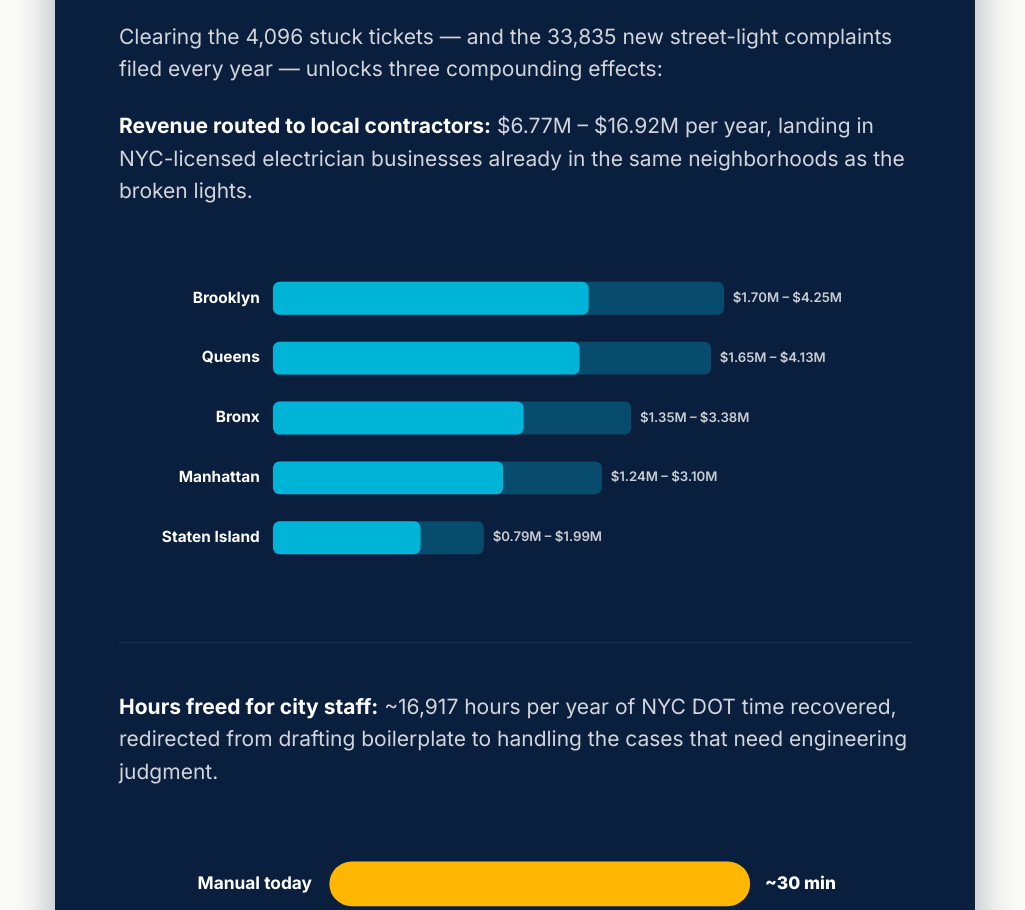
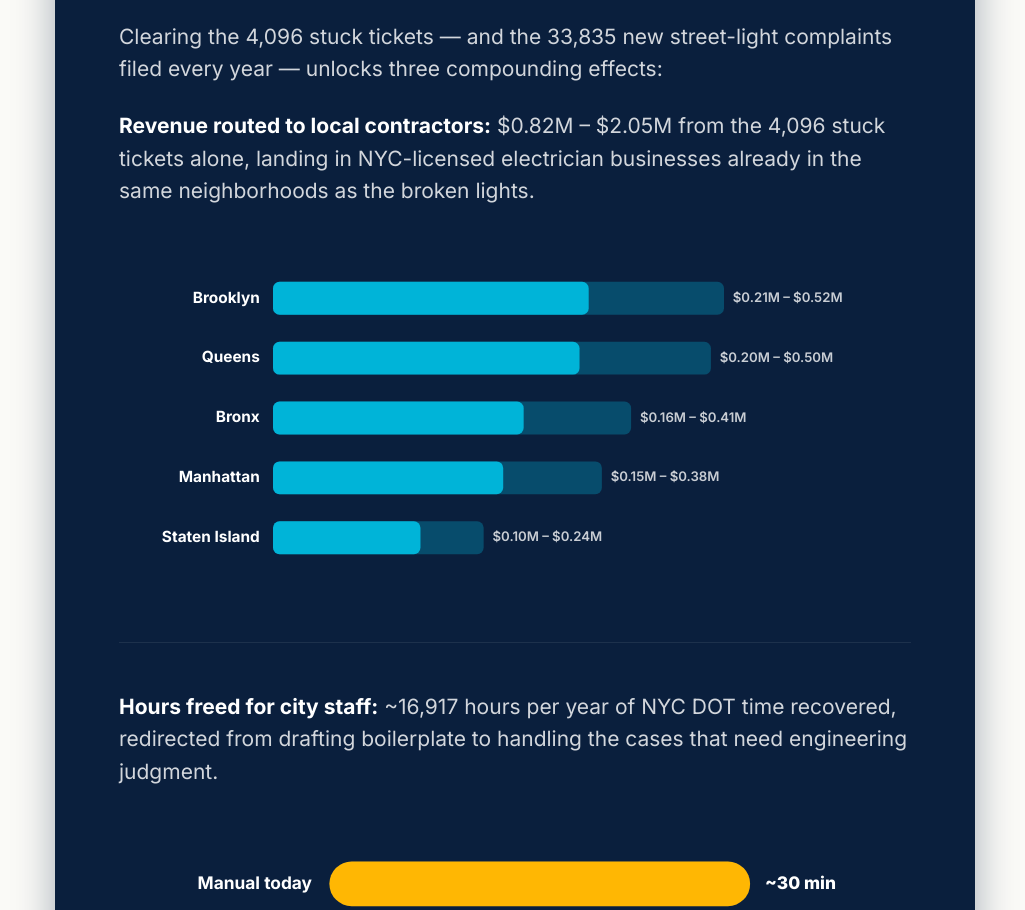
Before and after one commit to ndivecha03/NYC_311_Unresolved, a website: page public/index.html in a window 1280 px wide. Shown: the part 7891-8801 px from the top of the page, without its empty margins (255-1280 px from the left). Drawn offline with Linux system fonts and the light colour scheme; some packages are replaced by stand-ins of ours.

Commit message:
Revenue chart: scope to 4,096 stuck tickets instead of full annual volume

```diff
--- a/public/index.html
+++ b/public/index.html
@@ -401,8 +401,9 @@
       <div class="why-block">
         <p class="lede" style="margin:24px 0 0">
           <strong>Revenue routed to local contractors:</strong>
-          $6.77M – $16.92M per year, landing in NYC-licensed electrician businesses
-          already in the same neighborhoods as the broken lights.
+          $0.82M – $2.05M from the 4,096 stuck tickets alone, landing in
+          NYC-licensed electrician businesses already in the same neighborhoods
+          as the broken lights.
         </p>
         <div class="why-chart" id="why-revenue-chart"></div>
       </div>
@@ -1462,17 +1463,23 @@ const LIGHT_MAP_STYLE = [
     }
   } catch(e){ /* fall back to hardcoded */ }
 
-  // R2: revenue stack — sorted by borough volume descending
+  // R2: revenue stack — based on the 4,096 stuck tickets,
+  // distributed across boroughs proportionally to volume.
   const revEl = document.getElementById('why-revenue-chart');
   if(revEl && Charts.revenueRange){
+    const STUCK = 4096;
+    const totalVol = boroughs.reduce((s,b) => s + b.volume, 0) || 1;
     const items = boroughs
       .sort((a,b) => b.volume - a.volume)
-      .map(b => ({
-        label: b.name,
-        low:  b.volume * 200,
-        mid:  b.volume * 350,
-        high: b.volume * 500,
-      }));
+      .map(b => {
+        const stuckShare = Math.round((b.volume / totalVol) * STUCK);
+        return {
+          label: b.name,
+          low:  stuckShare * 200,
+          mid:  stuckShare * 350,
+          high: stuckShare * 500,
+        };
+      });
     Charts.revenueRange(revEl, { items, onDark: true });
   }
 
```
